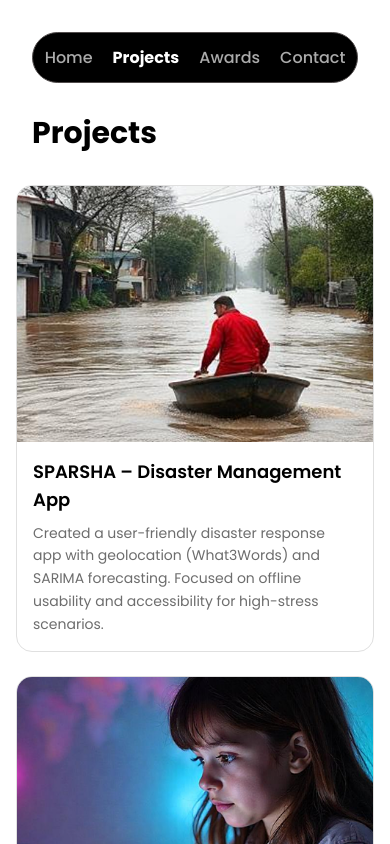
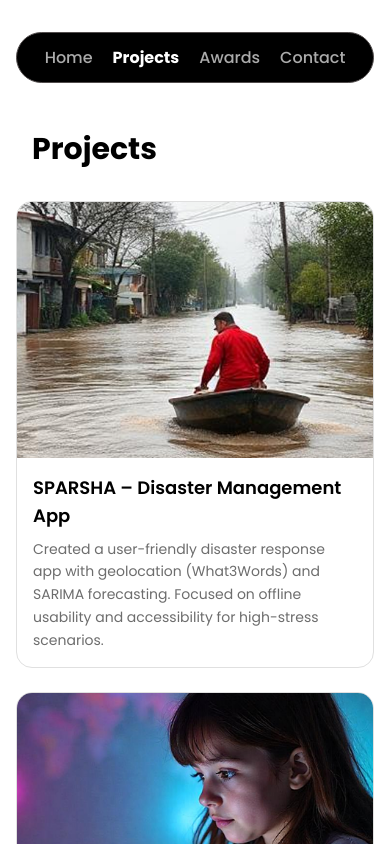
Before and after one commit to MythiliSoundhararaja/Portfolio, a React (Vite) app: page /projects in a window 390 px wide. Shown: the top 844 px of the page. Built offline with nearby package versions, Linux system fonts and the light colour scheme.

Commit message:
portfolio updated: modified the projects page navigation bar responsive

```diff
--- a/src/screens/Projects/Projects.tsx
+++ b/src/screens/Projects/Projects.tsx
@@ -57,12 +57,9 @@ export const Projects = () => {
   ];
 
   return (
-    <div className="bg-white flex flex-col justify-center w-full min-h-screen">
-      <div className="bg-white overflow-hidden w-full max-w-[1728px] relative mx-auto">
-        {/* Hero Section */}
-        <section className="relative w-full max-w-[1554px] mx-auto px-4 sm:px-6">
-
-          {/* 🧭 Navigation Bar - Compact Single Row (1x4 on mobile) */}
+    <div className="bg-white flex flex-col justify-center items-center w-full min-h-screen">
+      <div className="w-full max-w-[1728px] overflow-hidden">
+        {/* 🧭 Navigation Bar - Aligned with Home Page */}
         <nav className="w-full flex justify-center pt-8 sm:pt-10 px-4 sm:px-6">
           <div className="w-full max-w-[700px] bg-black rounded-[60px] border border-[#524d4d] flex items-center justify-center p-2 sm:p-3 gap-1 sm:gap-3">
             {navItems.map((item, index) => (
@@ -86,7 +83,8 @@ export const Projects = () => {
         </nav>
 
         {/* Page Title */}
-          <div className="text-left mt-8 sm:mt-12 ml-4 sm:ml-8 md:ml-16 lg:ml-24 xl:ml-40">
+        <section className="relative w-full max-w-[1554px] mx-auto pt-12 px-4 sm:px-6 md:px-8">
+          <div className="text-left ml-4 sm:ml-8 md:ml-16 lg:ml-24 xl:ml-40">
             <h1 className="font-['Poppins',Helvetica] font-bold text-black text-3xl sm:text-4xl md:text-5xl leading-tight">
               Projects
             </h1>
@@ -94,8 +92,8 @@ export const Projects = () => {
         </section>
 
         {/* Projects Grid Section */}
-        <section className="w-full max-w-[1200px] mx-auto py-8 px-4 sm:px-6">
-          <div className="grid grid-cols-1 md:grid-cols-2 lg:grid-cols-2 xl:grid-cols-2 gap-6 sm:gap-8 justify-center">
+        <section className="w-full max-w-[1200px] mx-auto py-8 sm:py-12 px-4 sm:px-6 md:px-8">
+          <div className="grid grid-cols-1 md:grid-cols-2 gap-6 sm:gap-8 justify-center">
             {projects.map((project) => (
               <div
                 key={project.id}
@@ -124,12 +122,12 @@ export const Projects = () => {
         </section>
 
         {/* Footer */}
-        <footer className="w-full bg-black py-4 sm:py-6 flex flex-col items-center justify-center mt-8">
+        <footer className="w-full bg-black py-4 sm:py-6 flex flex-col items-center justify-center">
           <div className="flex items-center gap-2">
             <img
+              src="/copyright.png"
+              alt="Copyright icon"
               className="w-4 h-4 sm:w-5 sm:h-5"
-              alt="Copyright icon"
-              src="/copyright.png"
             />
             <span className="font-['Poppins',Helvetica] font-light text-white text-xs sm:text-sm">
               © 2025 Mythili. All rights reserved.
```
Lines whose indentation alone changed are shown as unchanged.
